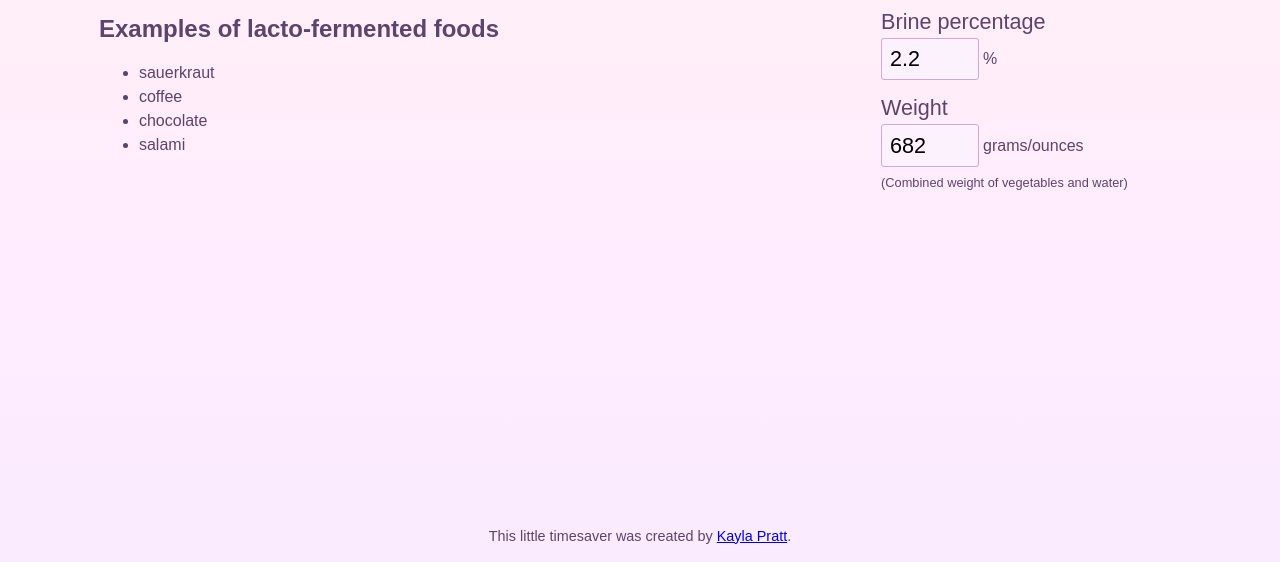
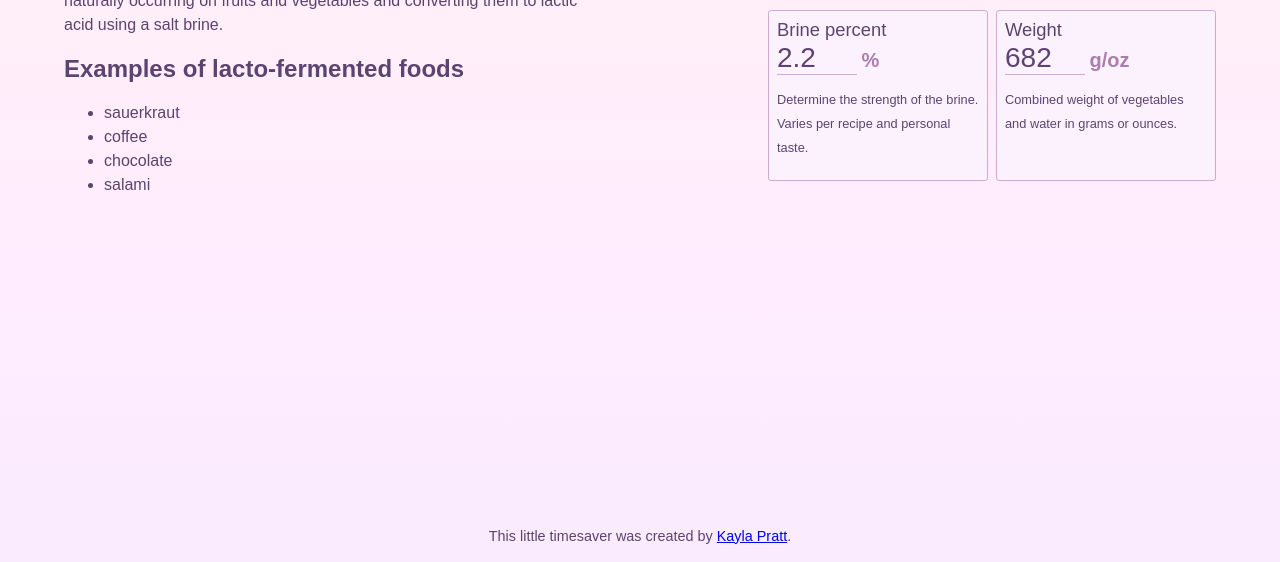
Before and after one commit to KaylaPrattA11y/lacto-calculator, an Astro site: page / in a window 1280 px wide. Shown: the part 238-800 px from the top of the page. Built offline with nearby package versions, Linux system fonts and the light colour scheme; Astro itself is replaced by a stand-in of ours.

Commit message:
make calculator prettier

```diff
--- a/src/components/Calculator.astro
+++ b/src/components/Calculator.astro
@@ -1,31 +1,37 @@
 <form id="calculator">
   <fieldset>
     <legend id="calculatorLegend">Brine Calculator</legend>
-    <div>
-      <label for="brinePercentage">Brine percentage</label>
+    <div class="form-inputs">
+      <div class="form-group">
+        <label for="brinePercent">Brine percent</label>
         <input
-      id="brinePercentage"
+        id="brinePercent"
         type="number"
-      name="brinePercentage"
+        name="brinePercent"
         value="2.2"
         min="2"
-      max="5" /> %
-      <span data-validate="field" aria-live="polite" role="alert">For safest results, choose a value between 2-5%.</span>
+        max="5"
+        aria-describedby="brinePercentHelper" />
+        <span class="form-type" aria-hidden="true">%</span>
+        <p class="form-text" data-validate="field" aria-live="polite" role="alert">For your safety, choose a value between 2-5%.</p>
+        <p class="form-text" id="brinePercentHelper">Determine the strength of the brine. Varies per recipe and personal taste.</p>
       </div>
-    <div>
+      <div class="form-group">
         <label for="weight">Weight</label>
         <input
         id="weight"
         type="number"
         name="weight"
         value="682"
-      aria-describedby="weightHelper" /> grams/ounces
-      <span id="weightHelper">(Combined weight of vegetables and water)</span>
+        aria-describedby="weightHelper" />
+        <span class="form-type" aria-hidden="true">g/oz</span>
+        <p class="form-text" id="weightHelper">Combined weight of vegetables and water in grams or ounces.</p>
       </div>
-    <div>
+    </div>
+    <div class="form-output">
       <label for="salt">Salt required</label>
-      <output id="salt" for="brinePercentage weight" name="result">1</output>
-      <span>grams/ounces</span>
+      <output id="salt" for="brinePercent weight" name="result">1</output>
+      <span>grams / ounces</span>
     </div>
   </fieldset>
 </form>
@@ -48,13 +54,7 @@
     clip: rect(0,0,0,0);
     white-space: nowrap;
   }
-  fieldset > div {
-    display: flex;
-    flex-wrap: wrap;
-    gap: 0.25rem;
-    align-items: center;
-  }
-  fieldset > div:last-child {
+  .form-output {
     text-align: center;
     padding: 2rem 1rem;
     border-radius: 0.5rem;
@@ -81,33 +81,58 @@
         hsl(288.33, 100%, 92.94%) 100%
       );
   }
-  fieldset > div:last-child label {
+  .form-output label {
     font-size: clamp(1.25rem, 4vw, 1.5rem);
   }
-  fieldset > div:not(:last-child) {
+  .form-inputs {
     order: 2;
+    display: flex;
+    gap: 0.5rem;
   }
-  fieldset > div:not(:last-child) label,
-  fieldset > div:not(:last-child) input {
-    font-size: clamp(1.15rem, 4vw, 1.35rem);
+  /* tablet range */
+  @media (min-width: 764px) and (max-width: 1000px) {
+    .form-inputs {
+      flex-direction: column;
     }
-  fieldset > div:not(:last-child) label,
-  fieldset > div:not(:last-child) span {
-    flex-basis: 100%;
   }
-  fieldset > div:not(:last-child) span {
+  .form-inputs label {
+    font-size: clamp(1rem, 2vw, 1.15rem);
+    display: block;
+  }
+  .form-text {
     font-size: clamp(0.75rem, 4vw, 0.8rem);
+  }
+  .form-group {
+    flex-basis: 50%;
+    padding: 0.45rem 0.5rem;
+    border-radius: 3px;
+    border: 1px solid var(--border-color);
+    background-color: hsl(295, 75%, 97%);
+  }
+  .form-group:focus-within {
+    outline: auto;
+  }
+  .form-type {
+    font-size: clamp(1rem, 4vw, 1.25rem);
+    font-weight: 700;
+    color: hsl(295, 22%, 59%);
   }
   output {
     font-weight: 500;
     font-size: clamp(2.75rem, 4vw, 4rem);
   }
   input {
-    padding: 0.45rem 0.5rem;
-    border-radius: 3px;
-    border: 1px solid hsl(295, 35%, 75%);
-    background-color: hsl(295, 75%, 97%);
+    background: none;
+    border: 0;
+    margin: 0;
+    padding: 0;
+    border-bottom: 1px solid var(--border-color);
     inline-size: 5rem;
+    font-size: clamp(1.35rem, 4vw, 1.75rem);
+    color: var(--text-color);
+  }
+  input:focus-visible {
+    outline: 0;
   }
   input:out-of-range:not(:focus) {
     border-color: hsl(0, 100%, 35%);
@@ -123,10 +148,10 @@
 
 <script>
 const calculator = document.getElementById("calculator");
-const brinePercentage = document.getElementById("brinePercentage");
+const brinePercent = document.getElementById("brinePercent");
 const weight = document.getElementById("weight");
 const salt = document.getElementById("salt");
-const calculate = () => salt.innerText = ((brinePercentage.value * weight.value) / 100).toFixed(2);
+const calculate = () => salt.innerText = ((brinePercent.value * weight.value) / 100).toFixed(2);
 
 calculator.addEventListener("input", () => calculate());
 document.addEventListener("DOMContentLoaded", () => calculate());
--- a/src/layouts/Layout.astro
+++ b/src/layouts/Layout.astro
@@ -31,11 +31,16 @@ const { title } = Astro.props;
 	</body>
 </html>
 <style is:global>
+	:root {
+		--text-color: hsl(275, 25%, 35%);
+		--border-color: hsl(295, 35%, 75%);
+		--border-radius: 0.5rem;
+	}
 	html {
   	font-family: 'Quicksand Variable', sans-serif;
 		font-size: 1rem;
 		line-height: calc(1rem * 1.5);
-		color: hsl(275, 25%, 35%);
+		color: var(--text-color);
 		background:
 			linear-gradient(
 				to bottom,
--- a/src/pages/index.astro
+++ b/src/pages/index.astro
@@ -16,16 +16,20 @@ import Calculator from '../components/Calculator.astro';
 </Layout>
 
 <style>
-	section:last-of-type {
-    max-inline-size: 300px;
-  }
+	section:first-child {
+		flex-basis: 60%;
+	}
+	section:last-child {
+		flex-basis: 40%;
+	}
 	main {
 		padding: 4rem;
 		display: flex;
-		justify-content: center;
+		justify-content: flex-end;
 		gap: 2rem;
 		flex-grow: 1;
 	}
+	/* sm and down */
 	@media (max-width: 764px) {
 		main {
 			padding: 1rem;
```
Lines whose indentation alone changed are shown as unchanged.
